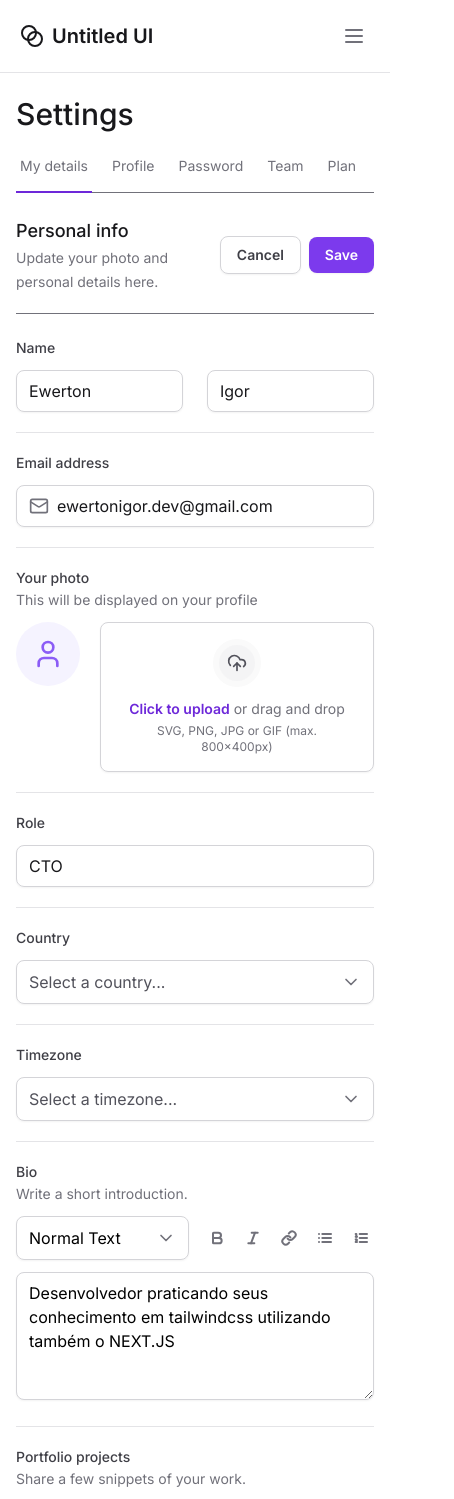
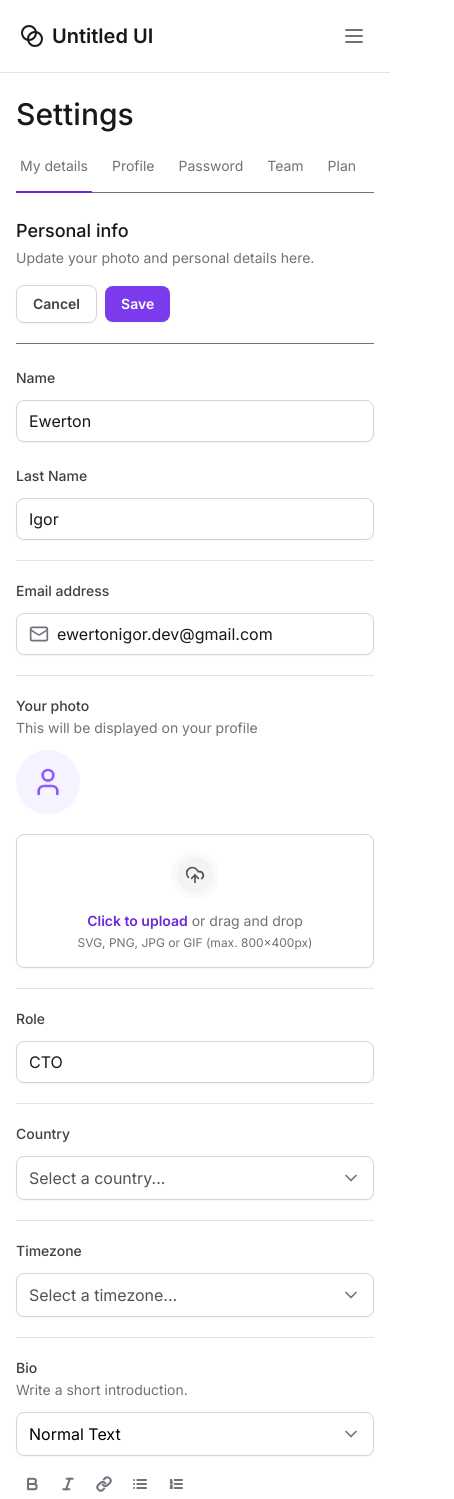
Before and after one commit to ewertonigor/tailwindcss, a Next.js app: page / in a window 390 px wide. Shown: the top 1499 px of the page, 454 px wide, since content can reach past the window. Built offline with nearby package versions, Linux system fonts and the light colour scheme.

Commit message:
Responsividade do formulário

```diff
--- a/src/app/page.tsx
+++ b/src/app/page.tsx
@@ -15,13 +15,14 @@
       <SettingsTabs />
 
       <div className="mt-6 flex flex-col">
-        <div className="flex items-center justify-between border-b border-zinc-500 pb-5">
+        <div className="flex flex-col justify-between gap-4 border-b border-zinc-500 pb-5 lg:flex-row lg:items-center">
           <div className="space-y-1">
             <h2 className="text-lg font-medium text-zinc-900">Personal info</h2>
             <span className="text-sm text-zinc-500">
               Update your photo and personal details here.
             </span>
           </div>
+
           <div className="flex items-center gap-2">
             <Button variant="outline" type="button">
               Cancel
@@ -36,24 +37,34 @@
           id="settings"
           className="mt-6 flex w-full flex-col gap-5 divide-y divide-zinc-200"
         >
-          <div className="grid grid-cols-form gap-3">
+          <div className="flex flex-col gap-3 lg:grid lg:grid-cols-form">
             <label
               htmlFor="firstName"
               className="text-sm font-medium text-zinc-700"
             >
               Name
             </label>
-            <div className="grid grid-cols-2 gap-6">
+            <div className="flex flex-col gap-6 lg:grid lg:grid-cols-2">
               <InputRoot>
                 <InputControl id="firstName" defaultValue="Ewerton" />
               </InputRoot>
-              <InputRoot>
-                <InputControl defaultValue="Igor" />
-              </InputRoot>
+
+              <div className="flex flex-col gap-3 lg:block lg:gap-0">
+                <label
+                  htmlFor="lastName"
+                  className="text-sm font-medium text-zinc-700 lg:sr-only"
+                >
+                  Last Name
+                </label>
+
+                <InputRoot>
+                  <InputControl id="lastName" defaultValue="Igor" />
+                </InputRoot>
+              </div>
             </div>
           </div>
 
-          <div className="grid grid-cols-form gap-3 pt-5">
+          <div className="flex flex-col gap-3 pt-5 lg:grid lg:grid-cols-form">
             <label
               htmlFor="email"
               className="text-sm font-medium text-zinc-700"
@@ -72,7 +83,7 @@
             </InputRoot>
           </div>
 
-          <div className="grid grid-cols-form gap-3 pt-5">
+          <div className="flex flex-col gap-3 pt-5 lg:grid lg:grid-cols-form">
             <label
               htmlFor="photo"
               className="text-sm font-medium text-zinc-700"
@@ -83,14 +94,14 @@
               </span>
             </label>
 
-            <FileInput.Root className="flex items-start gap-5">
+            <FileInput.Root className="flex flex-col gap-5 lg:flex-row lg:items-start">
               <FileInput.ImagePreview />
               <FileInput.Trigger />
               <FileInput.Control />
             </FileInput.Root>
           </div>
 
-          <div className="grid grid-cols-form gap-3 pt-5">
+          <div className="flex flex-col gap-3 pt-5 lg:grid lg:grid-cols-form">
             <label htmlFor="role" className="text-sm font-medium text-zinc-700">
               Role
             </label>
@@ -99,7 +110,7 @@
             </InputRoot>
           </div>
 
-          <div className="grid grid-cols-form gap-3 pt-5">
+          <div className="flex flex-col gap-3 pt-5 lg:grid lg:grid-cols-form">
             <label
               htmlFor="country"
               className="text-sm font-medium text-zinc-700"
@@ -113,7 +124,7 @@
             </Select>
           </div>
 
-          <div className="grid grid-cols-form gap-3 pt-5">
+          <div className="flex flex-col gap-3 pt-5 lg:grid lg:grid-cols-form">
             <label
               htmlFor="timezone"
               className="text-sm font-medium text-zinc-700"
@@ -129,7 +140,7 @@
             </Select>
           </div>
 
-          <div className="grid grid-cols-form gap-3 pt-5">
+          <div className="flex flex-col gap-3 pt-5 lg:grid lg:grid-cols-form">
             <label
               htmlFor="photo"
               className="text-sm font-medium text-zinc-700"
@@ -140,7 +151,7 @@
               </span>
             </label>
             <div className="space-y-3">
-              <div className="grid grid-cols-2 gap-3">
+              <div className="flex flex-col gap-3 lg:grid lg:grid-cols-2">
                 <Select
                   defaultValue="normal"
                   placeholder="Select a placeholder"
@@ -181,7 +192,7 @@
             </div>
           </div>
 
-          <div className="grid grid-cols-form gap-3 pt-5">
+          <div className="flex flex-col gap-3 pt-5 lg:grid lg:grid-cols-form">
             <label
               htmlFor="projects"
               className="text-sm font-medium text-zinc-700"
```
